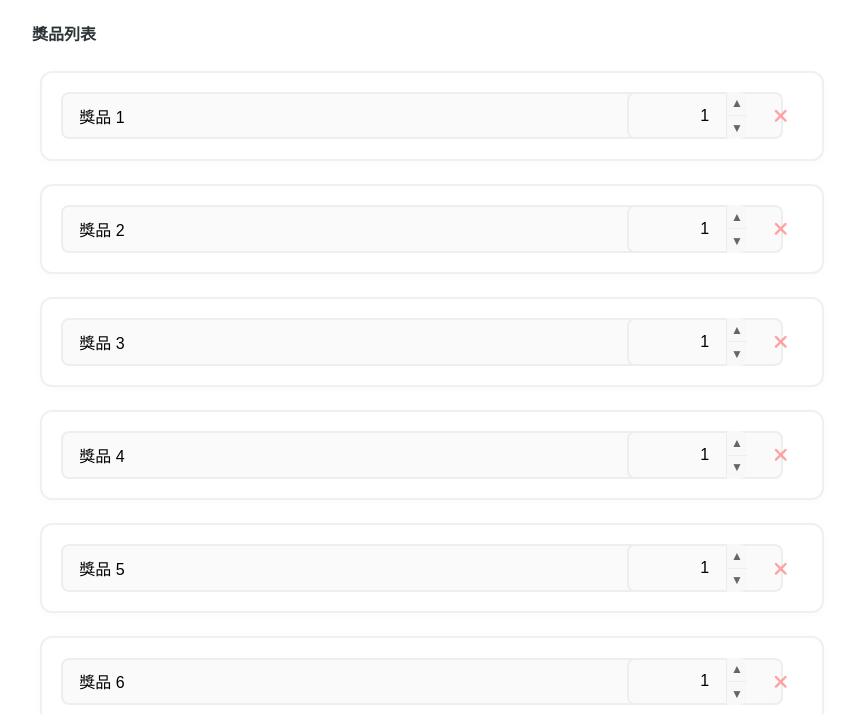
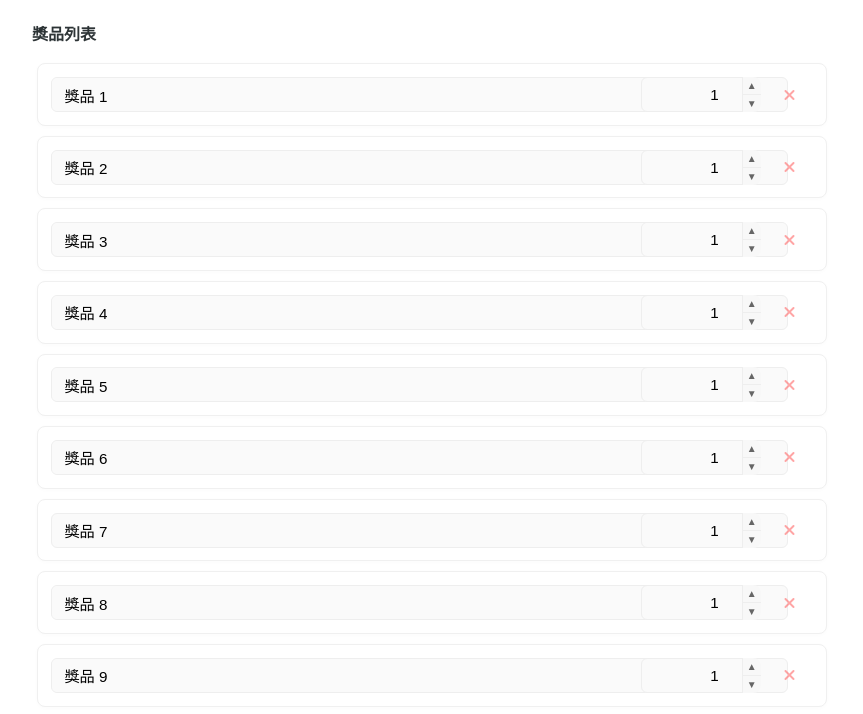
Before and after one commit to sunnypinnn/lottery, a plain HTML site: page index.html in a window 1280 px wide. Shown: the part 514-1228 px from the top of the page, without its empty margins (208-1071 px from the left). Drawn offline with Linux system fonts and the light colour scheme.

Commit message:
更新說明

```diff
--- a/styles.css
+++ b/styles.css
@@ -57,25 +57,25 @@ textarea {
 #prizes-container {
     display: flex;
     flex-direction: column;
-    gap: 1.2rem;
-    padding: 0.5rem;
-    margin: 0.5rem 0;
+    gap: 0.5rem;
+    padding: 0.3rem;
+    margin: 0.3rem 0;
 }
 
 .prize-input {
     display: grid;
     grid-template-columns: 1fr 120px 40px;
-    gap: 1rem;
+    gap: 0.8rem;
     align-items: center;
-    padding: 1.2rem;
+    padding: 0.8rem;
     background: white;
-    border: 2px solid #f0f0f0;
-    border-radius: 12px;
+    border: 1px solid #f0f0f0;
+    border-radius: 8px;
     transition: all 0.3s ease;
-    box-shadow: 0 2px 8px rgba(0,0,0,0.02);
+    box-shadow: 0 1px 4px rgba(0,0,0,0.02);
     position: relative;
     overflow: hidden;
-    margin: 2px 0;
+    margin: 1px 0;
 }
 
 .prize-input::before {
@@ -101,10 +101,10 @@ textarea {
 }
 
 .prize-input input {
-    padding: 0.8rem 1rem;
-    border: 2px solid #eee;
-    border-radius: 8px;
-    font-size: 1rem;
+    padding: 0.5rem 0.8rem;
+    border: 1px solid #eee;
+    border-radius: 6px;
+    font-size: 0.95rem;
     transition: all 0.3s ease;
     background-color: #fafafa;
 }
@@ -154,7 +154,7 @@ textarea {
     bottom: 0;
     display: flex;
     flex-direction: column;
-    width: 20px;
+    width: 18px;
     border-left: 1px solid #eee;
 }
 
@@ -167,7 +167,7 @@ textarea {
     display: flex;
     align-items: center;
     justify-content: center;
-    font-size: 12px;
+    font-size: 10px;
     color: #666;
 }
 
@@ -186,12 +186,12 @@ textarea {
 }
 
 .prize-input .delete-btn {
-    width: 36px;
-    height: 36px;
+    width: 32px;
+    height: 32px;
     border: none;
     background: none;
     color: #ff6b6b;
-    font-size: 1.2rem;
+    font-size: 1rem;
     cursor: pointer;
     border-radius: 50%;
     display: flex;
```
